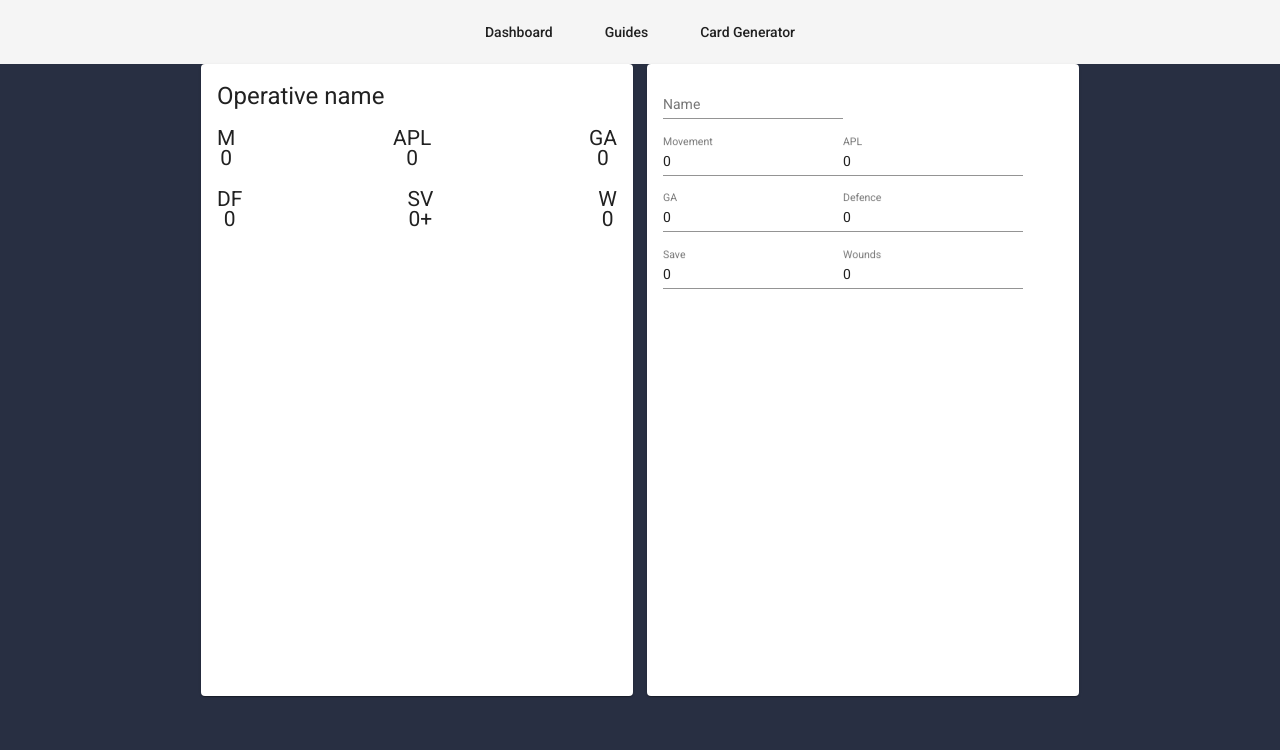
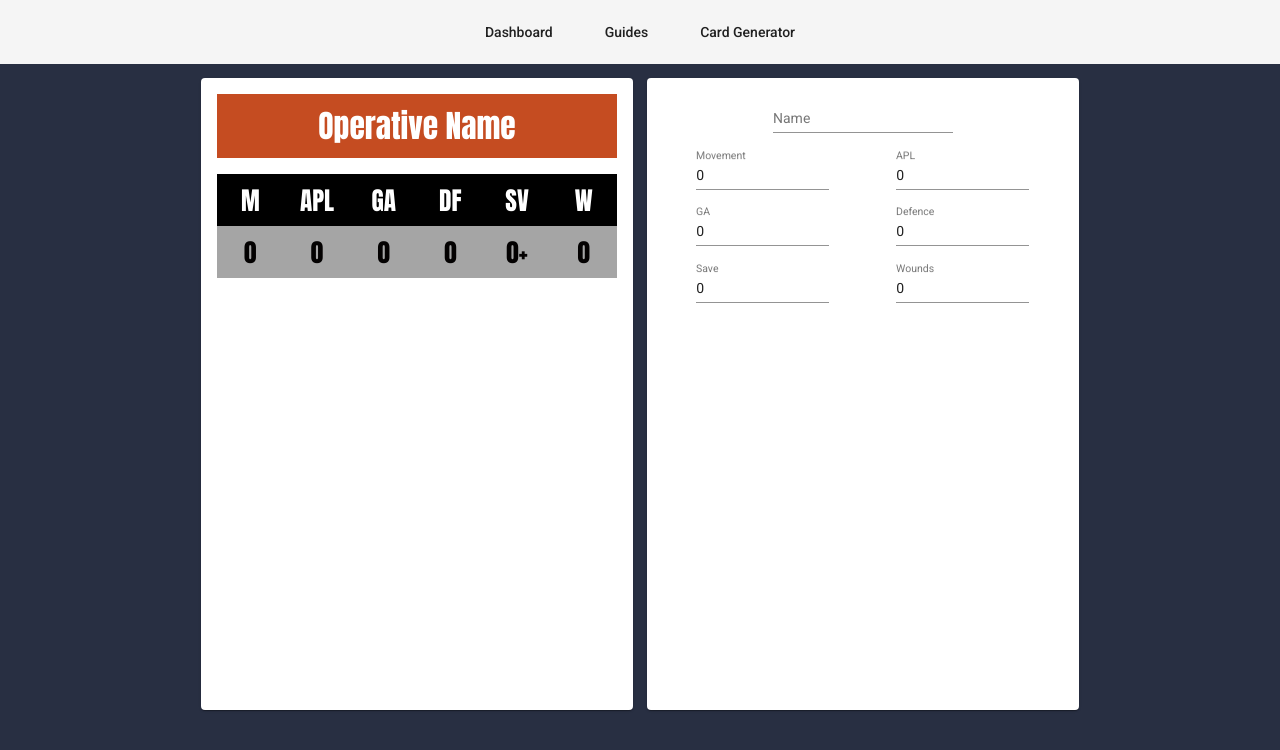
Before and after one commit to hayemski/Datacards, an Angular app in the folder datacards-web/: page / in a window 1280 px wide. Shown: the top 750 px of the page. Built offline with nearby package versions, Linux system fonts and the light colour scheme.

Commit message:
css reset + other improvements

```diff
--- a/datacards-web/src/app/app.module.ts
+++ b/datacards-web/src/app/app.module.ts
@@ -9,6 +9,7 @@ import { CardsComponent } from './components/cards/cards.component';
 import { CardComponent } from './components/cards/card/card.component';
 import { MaterialModule } from './material/material/material.module';
 import { FormsModule } from '@angular/forms'; // Import FormsModule
+import { MainStatsComponent } from './components/cards/card/main-stats/main-stats.component';
 
 
 
@@ -17,7 +18,8 @@ import { FormsModule } from '@angular/forms'; // Import FormsModule
   declarations: [
     AppComponent,
     CardsComponent,
-    CardComponent
+    CardComponent,
+    MainStatsComponent
   ],
   imports: [
     BrowserModule,
--- a/datacards-web/src/app/components/cards/card/card.component.html
+++ b/datacards-web/src/app/components/cards/card/card.component.html
@@ -1,81 +1,56 @@
-<div class="wrapper">
+<div class="wrapper" style="margin-top: 1em">
   <div>
     <mat-card style="height: 600px; width: 400px">
-      <div>
-        <span
-          ><h1>{{ card.name === "" ? "Operative name" : card.name }}</h1></span
-        >
-      </div>
-      <div #row1 style="font-size: 1.5em" class="stats">
-        <span class="text-center">
-          <div>M</div>
-          <div></div>
-          {{ card.movement }}
-        </span>
-        <span class="text-center">
-          <div>APL</div>
-          <div></div>
-          {{ card.APL }}
-        </span>
-        <span class="text-center">
-          <div>GA</div>
-          <div></div>
-          {{ card.GA }}
-        </span>
-      </div>
-      <div #row2 style="font-size: 1.5em; margin-top: 1em" class="stats">
-        <span class="text-center">
-          <div>DF</div>
-          <div></div>
-          {{ card.DF }}
-        </span>
-        <span class="text-center">
-          <div>SV</div>
-          <div></div>
-          {{ card.save }}+
-        </span>
-        <span class="text-center">
-          <div>W</div>
-          <div></div>
-          {{ card.wounds }}
-        </span>
-      </div>
+      <app-main-stats [card]="card"></app-main-stats>
     </mat-card>
   </div>
 
   <div>
     <mat-card style="height: 600px; width: 400px; margin-left: 1em">
-      <div>
+      <div class="f-sa">
         <mat-form-field>
           <mat-label>Name</mat-label>
           <input matInput placeholder="Name" [(ngModel)]="card.name" />
         </mat-form-field>
       </div>
 
-      <mat-form-field>
+      <div class="f-sa">
+        <mat-form-field class="col-4">
           <mat-label>Movement</mat-label>
           <input matInput placeholder="M" [(ngModel)]="card.movement" />
         </mat-form-field>
-      <mat-form-field>
+        <mat-form-field class="col-4">
           <mat-label>APL</mat-label>
           <input matInput placeholder="APL" [(ngModel)]="card.APL" />
         </mat-form-field>
-      <mat-form-field>
+      </div>
+
+      <div class="f-sa">
+        <mat-form-field class="col-4">
           <mat-label>GA</mat-label>
-        <input matInput placeholder="Group activation" [(ngModel)]="card.GA" />
+          <input
+            matInput
+            placeholder="Group activation"
+            [(ngModel)]="card.GA"
+          />
         </mat-form-field>
-      <mat-form-field>
+
+        <mat-form-field class="col-4">
           <mat-label>Defence</mat-label>
           <input matInput placeholder="Defence" [(ngModel)]="card.DF" />
         </mat-form-field>
-      <mat-form-field>
+      </div>
+
+      <div class="f-sa">
+        <mat-form-field class="col-4">
           <mat-label>Save</mat-label>
           <input matInput placeholder="Save" [(ngModel)]="card.save" />
         </mat-form-field>
-      <mat-form-field>
+        <mat-form-field class="col-4">
           <mat-label>Wounds</mat-label>
           <input matInput placeholder="Wounds" [(ngModel)]="card.wounds" />
         </mat-form-field>
+      </div>
     </mat-card>
   </div>
 </div>
--- a/datacards-web/src/app/components/cards/card/card.component.scss
+++ b/datacards-web/src/app/components/cards/card/card.component.scss
@@ -1,16 +1,5 @@
-.stats{
-  display: flex;
-  justify-content: space-between;
-
-}
-
-
 .wrapper{
   display: flex;
   justify-content: space-between;
 
 }
-
-.text-center{
-  text-align: center;
-}
--- /dev/null
+++ b/datacards-web/src/app/components/cards/card/main-stats/main-stats.component.html
@@ -0,0 +1,35 @@
+<div class="text-center o-name">
+  <h1 class="p-3">{{ card.name === "" ? "Operative Name" : card.name }}</h1>
+</div>
+<div #row1 style="font-size: 1.8em" class="f-s-b">
+  <span class="text-center w-100 o-stats">
+    <div>M</div>
+    <div>{{ card.movement }}</div>
+  </span>
+  <span class="text-center w-100 o-stats">
+    <div>APL</div>
+    <div>{{ card.APL }}</div>
+  </span>
+  <span class="text-center w-100 o-stats">
+    <div style="">GA</div>
+    <div>
+      {{ card.GA }}
+    </div>
+  </span>
+  <span class="text-center w-100 o-stats">
+    <div>DF</div>
+    <div>
+      {{ card.DF }}
+    </div>
+  </span>
+  <span class="text-center w-100 o-stats">
+    <div>SV</div>
+    <div>{{ card.save }}+</div>
+  </span>
+  <span class="text-center w-100 o-stats">
+    <div>W</div>
+    <div>
+      {{ card.wounds }}
+    </div>
+  </span>
+</div>
--- /dev/null
+++ b/datacards-web/src/app/components/cards/card/main-stats/main-stats.component.scss
@@ -0,0 +1,23 @@
+.o-name, .o-name>h1{
+  font-family: 'Anton', sans-serif;
+  color: white;
+  background-color: #c54c21;
+  font-size: 1.5em;
+}
+
+.o-stats{
+  font-family: 'Anton', sans-serif;
+
+}
+
+.o-stats > div:first-of-type{
+  padding: 1rem;
+  color: white;
+  background-color: black;
+}
+
+.o-stats > div:nth-of-type(2) {
+  padding: 1rem;
+  color: rgb(3, 1, 1);
+  background-color: rgb(165, 165, 165);
+}
--- a/datacards-web/src/styles.scss
+++ b/datacards-web/src/styles.scss
@@ -1,4 +1,463 @@
+
+
+
+html, body, div, span, applet, object, iframe,
+h1, h2, h3, h4, h5, h6, p, blockquote, pre,
+a, abbr, acronym, address, big, cite, code,
+del, dfn, em, img, ins, kbd, q, s, samp,
+small, strike, strong, sub, sup, tt, var,
+b, u, i, center,
+dl, dt, dd, ol, ul, li,
+fieldset, form, label, legend,
+table, caption, tbody, tfoot, thead, tr, th, td,
+article, aside, canvas, details, embed,
+figure, figcaption, footer, header, hgroup,
+menu, nav, output, ruby, section, summary,
+time, mark, audio, video {
+	margin: 0;
+	padding: 0;
+	border: 0;
+	font-size: 100%;
+	font: inherit;
+	vertical-align: baseline;
+}
+/* HTML5 display-role reset for older browsers */
+article, aside, details, figcaption, figure,
+footer, header, hgroup, menu, nav, section {
+	display: block;
+}
+body {
+	line-height: 1;
+}
+ol, ul {
+	list-style: none;
+}
+blockquote, q {
+	quotes: none;
+}
+blockquote:before, blockquote:after,
+q:before, q:after {
+	content: '';
+	content: none;
+}
+table {
+	border-collapse: collapse;
+	border-spacing: 0;
+}
+
+
+
+body { margin: 0; font-family: Roboto, "Helvetica Neue", sans-serif; }
+
+.w-100{
+  width: 100%;
+}
+
+.col-auto {
+  -webkit-box-flex: 0;
+      -ms-flex: 0 0 auto;
+          flex: 0 0 auto;
+  width: auto;
+  max-width: 100%;
+}
+
+.col-1 {
+  -webkit-box-flex: 0;
+      -ms-flex: 0 0 8.3333333333%;
+          flex: 0 0 8.3333333333%;
+  max-width: 8.3333333333%;
+}
+
+.col-2 {
+  -webkit-box-flex: 0;
+      -ms-flex: 0 0 16.6666666667%;
+          flex: 0 0 16.6666666667%;
+  max-width: 16.6666666667%;
+}
+
+.col-3 {
+  -webkit-box-flex: 0;
+      -ms-flex: 0 0 25%;
+          flex: 0 0 25%;
+  max-width: 25%;
+}
+
+.col-4 {
+  -webkit-box-flex: 0;
+      -ms-flex: 0 0 33.3333333333%;
+          flex: 0 0 33.3333333333%;
+  max-width: 33.3333333333%;
+}
+
+.col-5 {
+  -webkit-box-flex: 0;
+      -ms-flex: 0 0 41.6666666667%;
+          flex: 0 0 41.6666666667%;
+  max-width: 41.6666666667%;
+}
+
+.col-6 {
+  -webkit-box-flex: 0;
+      -ms-flex: 0 0 50%;
+          flex: 0 0 50%;
+  max-width: 50%;
+}
+
+.col-7 {
+  -webkit-box-flex: 0;
+      -ms-flex: 0 0 58.3333333333%;
+          flex: 0 0 58.3333333333%;
+  max-width: 58.3333333333%;
+}
+
+.col-8 {
+  -webkit-box-flex: 0;
+      -ms-flex: 0 0 66.6666666667%;
+          flex: 0 0 66.6666666667%;
+  max-width: 66.6666666667%;
+}
+
+.col-9 {
+  -webkit-box-flex: 0;
+      -ms-flex: 0 0 75%;
+          flex: 0 0 75%;
+  max-width: 75%;
+}
+
+.col-10 {
+  -webkit-box-flex: 0;
+      -ms-flex: 0 0 83.3333333333%;
+          flex: 0 0 83.3333333333%;
+  max-width: 83.3333333333%;
+}
+
+.col-11 {
+  -webkit-box-flex: 0;
+      -ms-flex: 0 0 91.6666666667%;
+          flex: 0 0 91.6666666667%;
+  max-width: 91.6666666667%;
+}
+
+.col-12 {
+  -webkit-box-flex: 0;
+      -ms-flex: 0 0 100%;
+          flex: 0 0 100%;
+  max-width: 100%;
+}
+
+.f-s-b{
+  display: flex;
+  justify-content: space-between;
+}
+
+.f-sa{
+  display: flex;
+  justify-content: space-around;
+}
+
+.text-center{
+  text-align: center;
+}
+
+
+
+/////////////
+///
+///
+///
+.p-0 {
+  padding: 0 !important;
+}
+
+.pt-0,
+.py-0 {
+  padding-top: 0 !important;
+}
+
+.pr-0,
+.px-0 {
+  padding-right: 0 !important;
+}
+
+.pb-0,
+.py-0 {
+  padding-bottom: 0 !important;
+}
+
+.pl-0,
+.px-0 {
+  padding-left: 0 !important;
+}
+
+.p-1 {
+  padding: 0.25rem !important;
+}
+
+.pt-1,
+.py-1 {
+  padding-top: 0.25rem !important;
+}
+
+.pr-1,
+.px-1 {
+  padding-right: 0.25rem !important;
+}
+
+.pb-1,
+.py-1 {
+  padding-bottom: 0.25rem !important;
+}
+
+.pl-1,
+.px-1 {
+  padding-left: 0.25rem !important;
+}
+
+.p-2 {
+  padding: 0.5rem !important;
+}
+
+.pt-2,
+.py-2 {
+  padding-top: 0.5rem !important;
+}
+
+.pr-2,
+.px-2 {
+  padding-right: 0.5rem !important;
+}
+
+.pb-2,
+.py-2 {
+  padding-bottom: 0.5rem !important;
+}
+
+.pl-2,
+.px-2 {
+  padding-left: 0.5rem !important;
+}
+
+.p-3 {
+  padding: 1rem !important;
+}
+
+.pt-3,
+.py-3 {
+  padding-top: 1rem !important;
+}
+
+.pr-3,
+.px-3 {
+  padding-right: 1rem !important;
+}
+
+.pb-3,
+.py-3 {
+  padding-bottom: 1rem !important;
+}
+
+.pl-3,
+.px-3 {
+  padding-left: 1rem !important;
+}
+
+.p-4 {
+  padding: 1.5rem !important;
+}
+
+.pt-4,
+.py-4 {
+  padding-top: 1.5rem !important;
+}
+
+.pr-4,
+.px-4 {
+  padding-right: 1.5rem !important;
+}
+
+.pb-4,
+.py-4 {
+  padding-bottom: 1.5rem !important;
+}
+
+.pl-4,
+.px-4 {
+  padding-left: 1.5rem !important;
+}
+
+.p-5 {
+  padding: 3rem !important;
+}
+
+.pt-5,
+.py-5 {
+  padding-top: 3rem !important;
+}
+
+.pr-5,
+.px-5 {
+  padding-right: 3rem !important;
+}
+
+.pb-5,
+.py-5 {
+  padding-bottom: 3rem !important;
+}
+
+.pl-5,
+.px-5 {
+  padding-left: 3rem !important;
+}
+
+.m-n1 {
+  margin: -0.25rem !important;
+}
+
+.mt-n1,
+.my-n1 {
+  margin-top: -0.25rem !important;
+}
+
+.mr-n1,
+.mx-n1 {
+  margin-right: -0.25rem !important;
+}
+
+.mb-n1,
+.my-n1 {
+  margin-bottom: -0.25rem !important;
+}
+
+.ml-n1,
+.mx-n1 {
+  margin-left: -0.25rem !important;
+}
+
+.m-n2 {
+  margin: -0.5rem !important;
+}
+
+.mt-n2,
+.my-n2 {
+  margin-top: -0.5rem !important;
+}
+
+.mr-n2,
+.mx-n2 {
+  margin-right: -0.5rem !important;
+}
+
+.mb-n2,
+.my-n2 {
+  margin-bottom: -0.5rem !important;
+}
+
+.ml-n2,
+.mx-n2 {
+  margin-left: -0.5rem !important;
+}
+
+.m-n3 {
+  margin: -1rem !important;
+}
+
+.mt-n3,
+.my-n3 {
+  margin-top: -1rem !important;
+}
+
+.mr-n3,
+.mx-n3 {
+  margin-right: -1rem !important;
+}
+
+.mb-n3,
+.my-n3 {
+  margin-bottom: -1rem !important;
+}
+
+.ml-n3,
+.mx-n3 {
+  margin-left: -1rem !important;
+}
+
+.m-n4 {
+  margin: -1.5rem !important;
+}
+
+.mt-n4,
+.my-n4 {
+  margin-top: -1.5rem !important;
+}
+
+.mr-n4,
+.mx-n4 {
+  margin-right: -1.5rem !important;
+}
+
+.mb-n4,
+.my-n4 {
+  margin-bottom: -1.5rem !important;
+}
+
+.ml-n4,
+.mx-n4 {
+  margin-left: -1.5rem !important;
+}
+
+.m-n5 {
+  margin: -3rem !important;
+}
+
+.mt-n5,
+.my-n5 {
+  margin-top: -3rem !important;
+}
+
+.mr-n5,
+.mx-n5 {
+  margin-right: -3rem !important;
+}
+
+.mb-n5,
+.my-n5 {
+  margin-bottom: -3rem !important;
+}
+
+.ml-n5,
+.mx-n5 {
+  margin-left: -3rem !important;
+}
+
+.m-auto {
+  margin: auto !important;
+}
+
+.mt-auto,
+.my-auto {
+  margin-top: auto !important;
+}
+
+.mr-auto,
+.mx-auto {
+  margin-right: auto !important;
+}
+
+.mb-auto,
+.my-auto {
+  margin-bottom: auto !important;
+}
+
+.ml-auto,
+.mx-auto {
+  margin-left: auto !important;
+}
+
+
 /* You can add global styles to this file, and also import other style files */
-
-html, body { height: 100%; }
-body { margin: 0; font-family: Roboto, "Helvetica Neue", sans-serif; }
+@font-face {
+  font-family: 'Anton';
+  src: url('./assets/fonts/Anton-Regular.ttf') format('truetype');
+  font-weight: normal;
+  font-style: normal;
+}
```
Also changed, not shown: datacards-web/src/app/components/cards/card/main-stats/main-stats.component.ts (added, +17 -0 lines), datacards-web/src/app/app.component.scss (line endings or trailing spaces), datacards-web/src/assets/fonts/Anton-Regular.ttf (added), 1 other file (tests, documents, lock files or other folders). Lines whose indentation alone changed are shown as unchanged.
